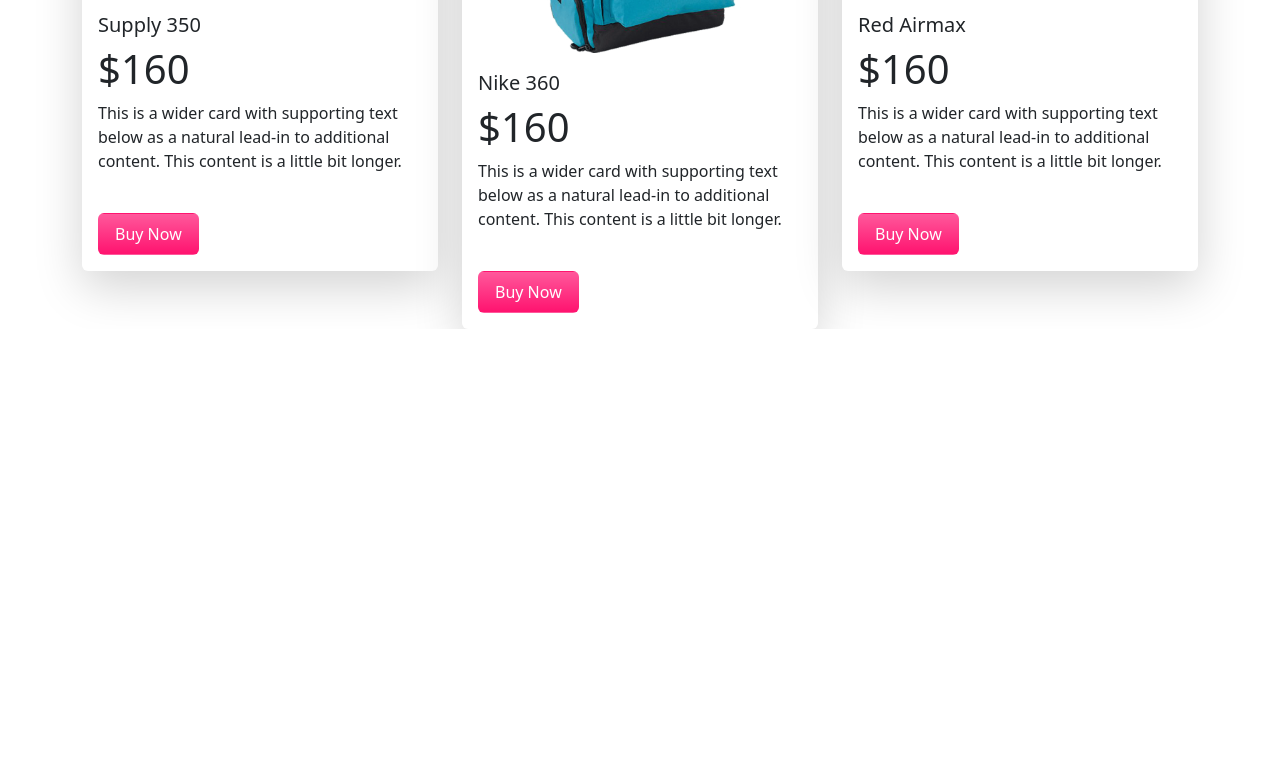
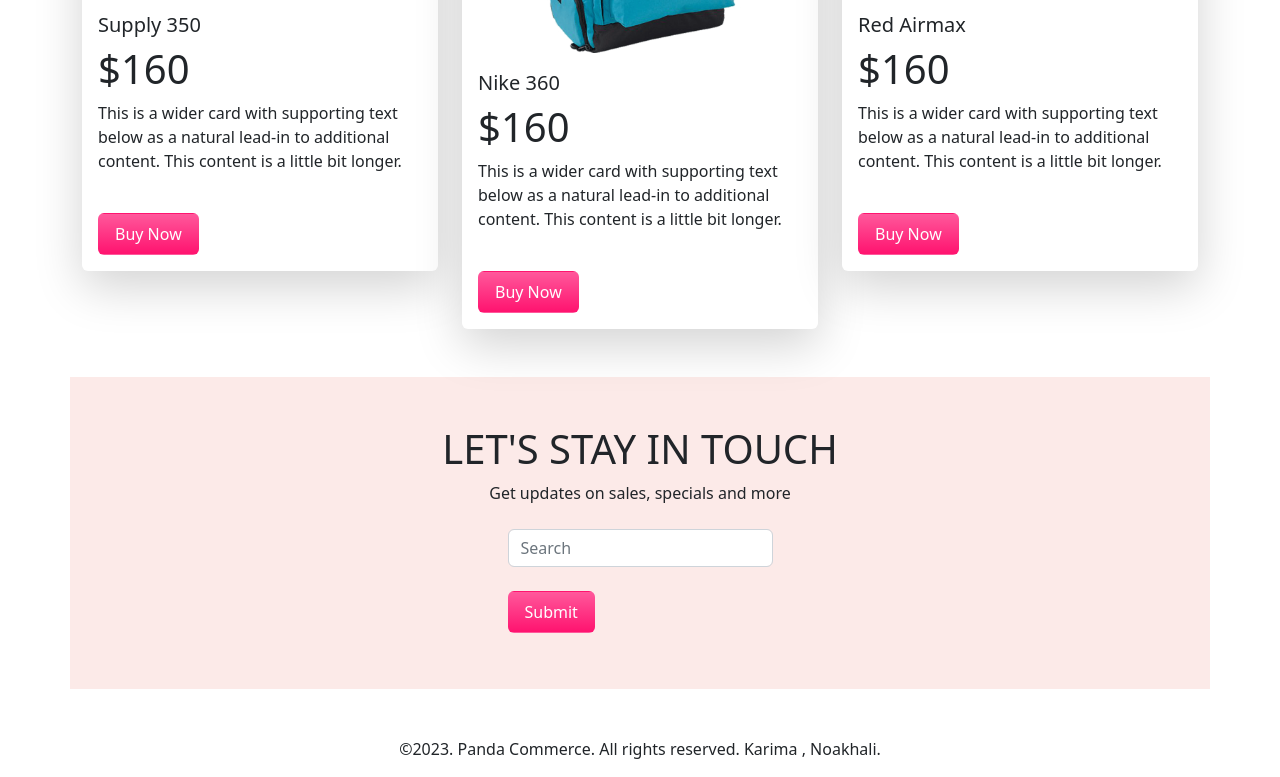
Before and after one commit to MdHasan0467/Panda-Commerce, a plain HTML site: page index.html in a window 1280 px wide. Shown: the part 1853-2630 px from the top of the page. Before the commit the page ends 2182 px from the top, so only its background shows below. Drawn offline with nearby package versions, Linux system fonts and the light colour scheme; files whose address does not match are found by name.

Commit message:
project complete

```diff
--- a/index.html
+++ b/index.html
@@ -264,10 +264,33 @@
      </section>
 <!-- --------- End Card-group Bags Section -->
 
-    </main>
+
+<!-- --------- Start Input Section -->
+<section class="container background d-flex flex-column align-items-center justify-content-center p-5 mt-5">
+    <h1>LET'S STAY IN TOUCH</h1>
+    <p>Get updates on sales, specials and more</p>
+
+    <nav class="navbar">
+  <div class="container-fluid">
+    <form  role="search">
+      <input class="form-control me-2" type="search" placeholder="Search" aria-label="Search">
+      <br>
+      <a href="#" class="btn text-white btn-background px-3 py-2 rounded">Submit</a>
+    </form>
+  </div>
+</nav>
 
 
+</section>
+<!-- --------- End Input Section -->
 
+    </main>
+<!-- --------- End Main Section -->
+
+
+      <footer class="container d-flex justify-content-center mt-5">
+        <p>©2023. Panda Commerce. All rights reserved. Karima , Noakhali.</p>
+      </footer>
 
 
 
--- a/style.css
+++ b/style.css
@@ -3,7 +3,7 @@
 }
 
 .background{
- background-color: #f2d4bc;
+ background-color: rgb(252, 234, 232);
 }
 .color{
   color: #FF136F;
```
